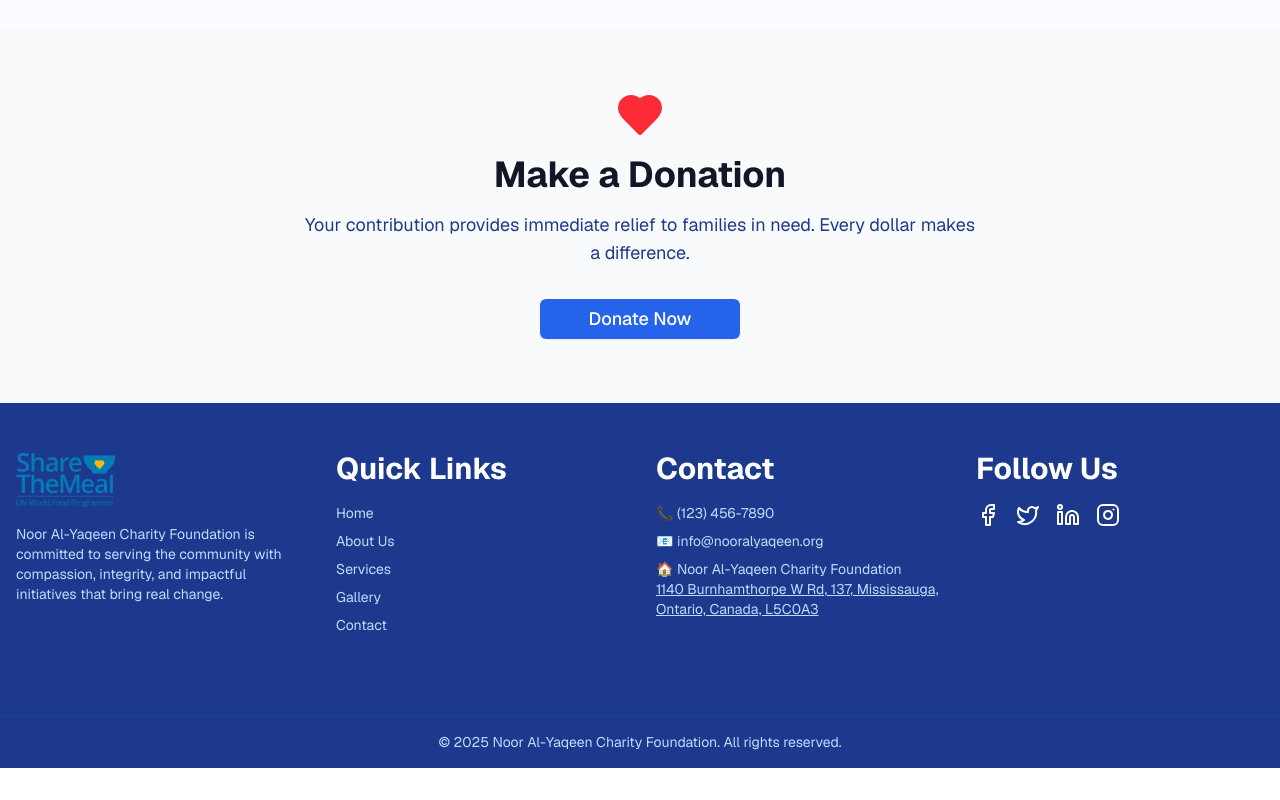
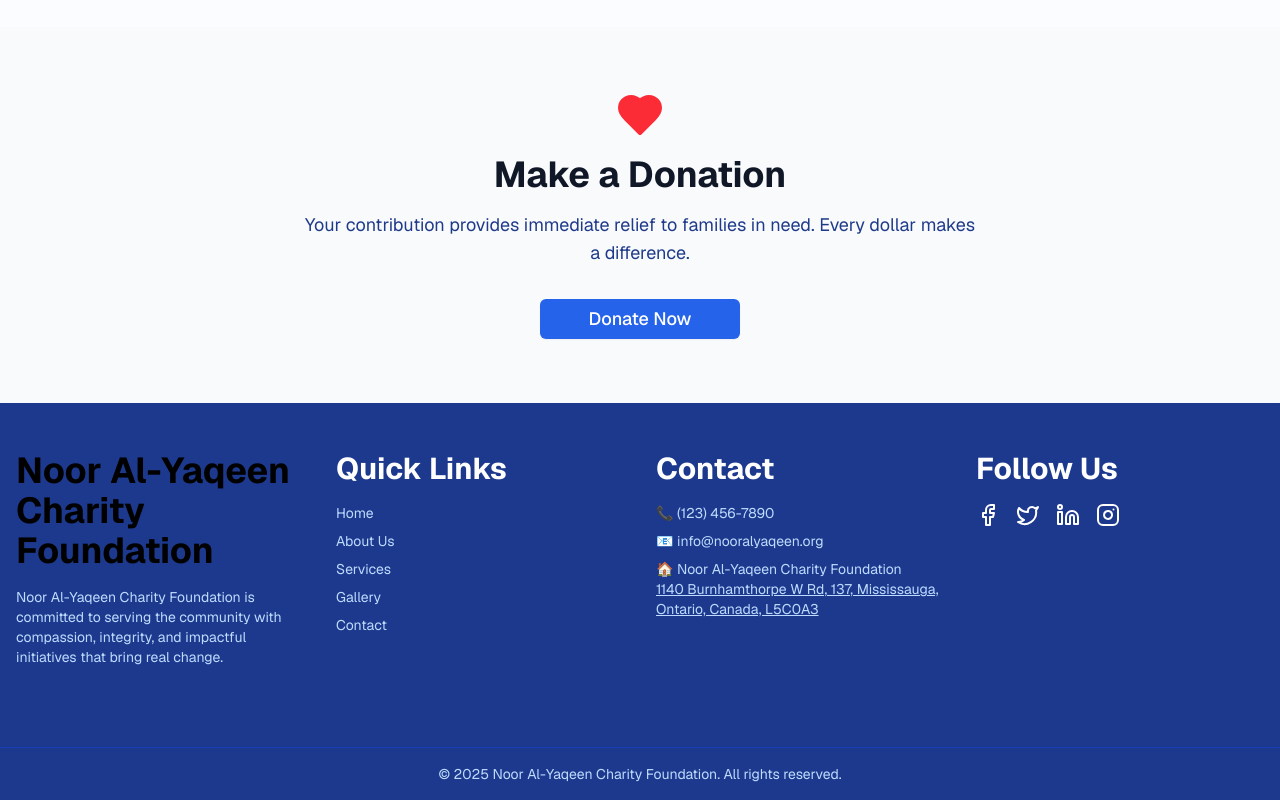
Before and after one commit to davisbryan595-lang/noor-al-yaqeen-charity-foundation, a Next.js app: page / in a window 1280 px wide. Shown: the part 3273-4073 px from the top of the page. Before the commit the page ends 4041 px from the top, so only its background shows below. Built offline with nearby package versions, Linux system fonts and the light colour scheme.

Commit message:
Update footer.tsx

```diff
--- a/components/footer.tsx
+++ b/components/footer.tsx
@@ -1,21 +1,16 @@
 "use client"
 
-import Image from "next/image"
 import { Facebook, Twitter, Linkedin, Instagram } from "lucide-react"
 
 export function Footer() {
   return (
     <footer className="bg-blue-900 text-white shadow-lg">
       <div className="container mx-auto px-4 py-12 grid grid-cols-1 md:grid-cols-4 gap-8">
-        {/* Logo & About */}
+        {/* Company Name & About */}
         <div className="flex flex-col gap-4 items-center md:items-start">
-          <Image
-            src="/logo.jpg"
-            alt="Noor Al-Yaqeen Charity Foundation Logo"
-            width={100}
-            height={100}
-            className="object-contain"
-          />
+          <span className="text-black font-bold text-3xl md:text-4xl">
+            Noor Al-Yaqeen Charity Foundation
+          </span>
           <p className="text-blue-200 text-sm text-center md:text-left">
             Noor Al-Yaqeen Charity Foundation is committed to serving the community with compassion, integrity,
             and impactful initiatives that bring real change.
```
